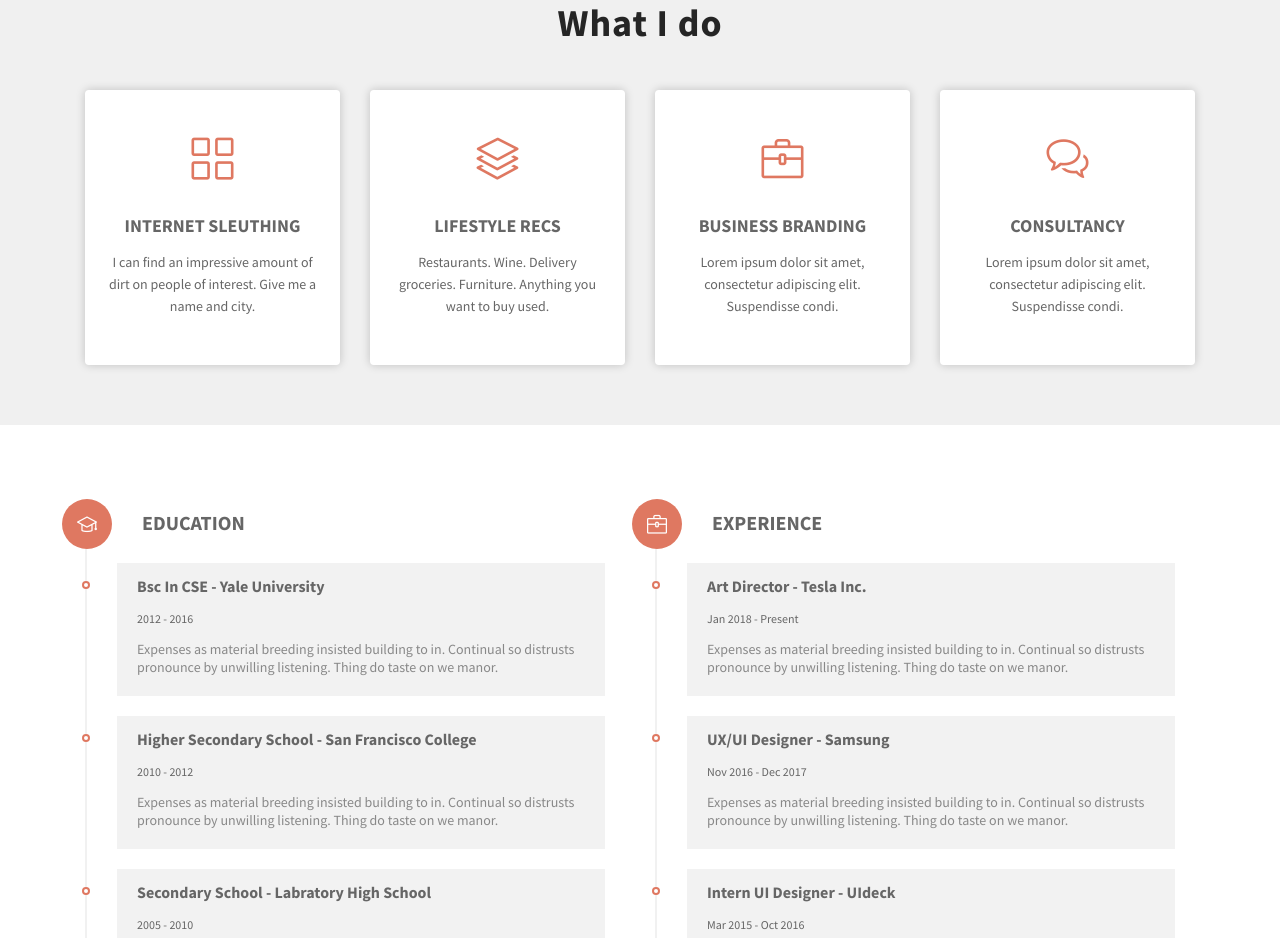
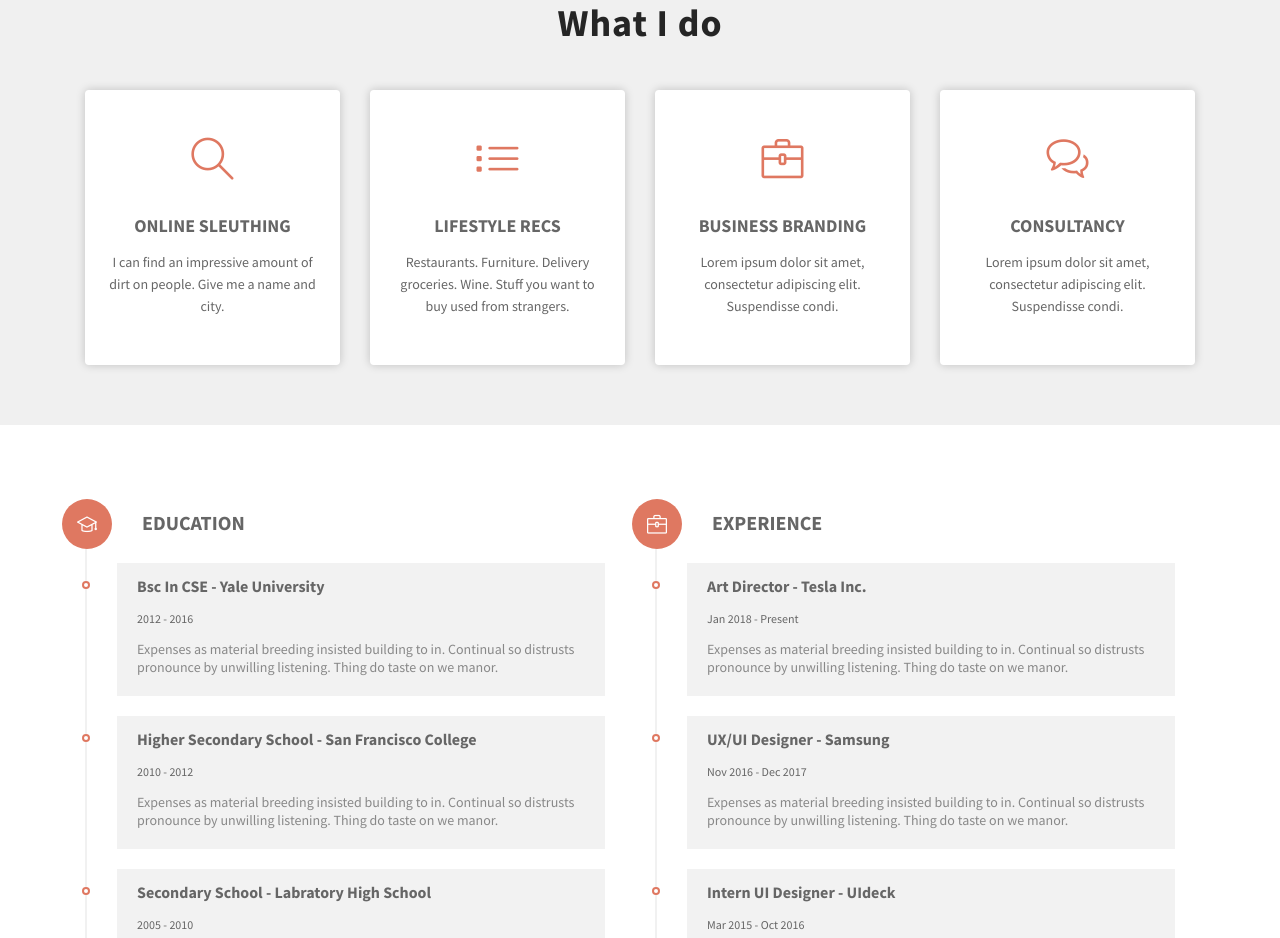
Before and after one commit to patrick-ware/amelia-user-site, a plain HTML site: page index.html in a window 1280 px wide. Shown: the part 1580-2518 px from the top of the page. Drawn offline with Linux system fonts and the light colour scheme; files whose address does not match are found by name.

Commit message:
icon updates

```diff
--- a/index.html
+++ b/index.html
@@ -192,11 +192,11 @@
           <div class="col-md-6 col-lg-3 col-xs-12">
             <div class="services-item wow fadeInDown" data-wow-delay="0.3s">
               <div class="icon">
-                <i class="icon-grid"></i>
+                <i class="icon-magnifier"></i>
               </div>
               <div class="services-content">
-                <h3><a href="#">Internet Sleuthing</a></h3>
-                <p>I can find an impressive amount of dirt on people of interest. Give me a name and city.</p>
+                <h3><a href="#">Online Sleuthing</a></h3>
+                <p>I can find an impressive amount of dirt on people. Give me a name and city.</p>
               </div>
             </div>
           </div>
@@ -204,11 +204,11 @@
           <div class="col-md-6 col-lg-3 col-xs-12">
             <div class="services-item wow fadeInDown" data-wow-delay="0.6s">
               <div class="icon">
-                <i class="icon-layers"></i>
+                <i class="icon-list"></i>
               </div>
               <div class="services-content">
                 <h3><a href="#">Lifestyle Recs</a></h3>
-                <p>Restaurants. Wine. Delivery groceries. Furniture. Anything you want to buy used.</p>
+                <p>Restaurants. Furniture. Delivery groceries. Wine. Stuff you want to buy used from strangers.</p>
               </div>
             </div>
           </div>
```
